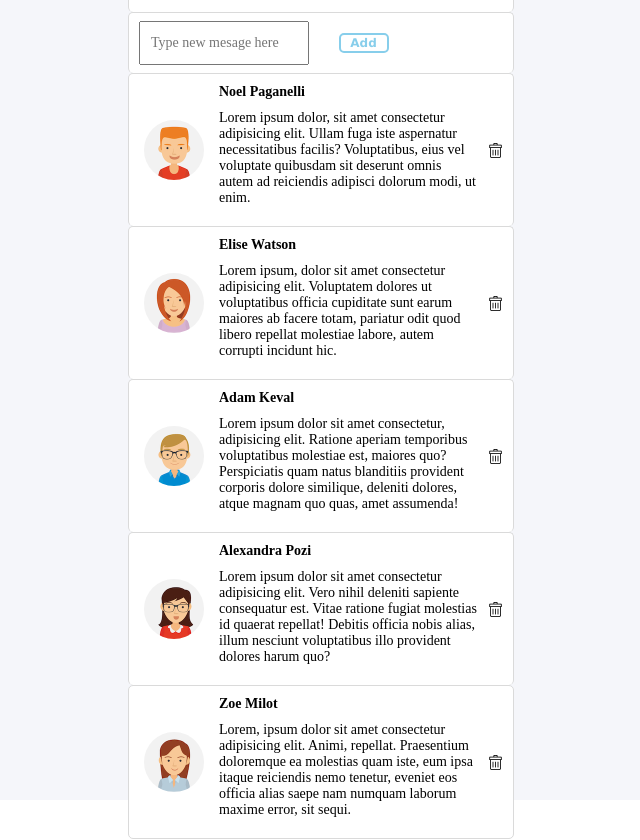
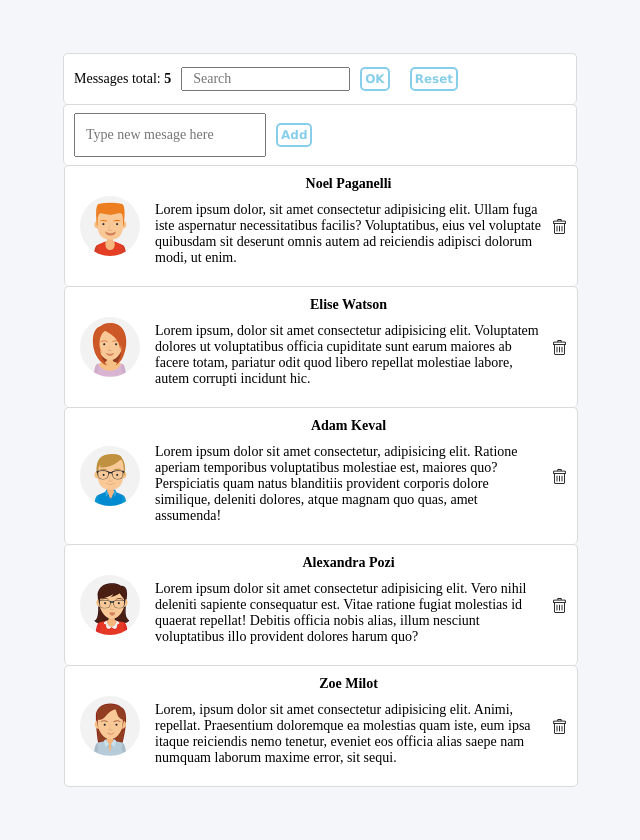
Before and after one commit to JulienCaron82/mymails, a plain HTML site: page index.html in a window 1280 px wide. Shown: the whole page, without its empty margins (320-960 px from the left). Drawn offline with nearby package versions, Linux system fonts and the light colour scheme.

Commit message:
Fixed mail-area overflow when adding many messages

```diff
--- a/index.html
+++ b/index.html
@@ -6,13 +6,13 @@
     </head>
     <body>
         <main>
-            <div id="mail-area">
-                <div id="mail-count-box" class="box row">
-                    <p>
+            <div id="mail-area" class="column">
+                <div id="mail-count-box" class="row box">
+                    <p id="mail-count">
                         Messages total: <span id="mail-count-val">0</span>
                     </p>
                     <div class="row">
-                        <input id="search-input" type="text" value="" required placeholder="search"></textarea>
+                        <input id="search-input" type="text" value="" required placeholder="Search"></textarea>
                         <div>
                             <button id="search-btn" class="ok">OK</button>
                         </div>
@@ -21,7 +21,7 @@
                         </div>
                     </div>
                 </div>
-                <div id="mail-new-box" class="box row">
+                <div id="mail-new-box" class="row box">
                     <div class="row">
                         <input id="mail-input" type="text" value="" required placeholder="Type new mesage here"></textarea>
                         <div>
@@ -30,13 +30,13 @@
                     </div>
                 </div>
                 <div id="mail-box">
-                    <div class="mail box row">
+                    <div class="mail row box">
                         <img
                         class="author-icon"
                         src="assets/avatar-1.jpg"
                         alt=""
                         >
-                        <div class="message">
+                        <div class="message column">
                             <h6 class="author">Noel Paganelli</h6>
                             <p class="content">
                                 Lorem ipsum dolor, sit amet consectetur adipisicing elit. Ullam fuga iste aspernatur necessitatibus facilis? Voluptatibus, eius vel voluptate quibusdam sit deserunt omnis autem ad reiciendis adipisci dolorum modi, ut enim.
@@ -49,13 +49,13 @@
                         >
                     </div>
 
-                    <div class="mail box row">
+                    <div class="mail row box">
                         <img
                         class="author-icon"
                         src="assets/avatar-2.jpg"
                         alt=""
                         >
-                        <div class="message">
+                        <div class="message column">
                             <h6 class="author">Elise Watson</h6>
                             <p class="content">
                                 Lorem ipsum, dolor sit amet consectetur adipisicing elit. Voluptatem dolores ut voluptatibus officia cupiditate sunt earum maiores ab facere totam, pariatur odit quod libero repellat molestiae labore, autem corrupti incidunt hic.
@@ -68,13 +68,13 @@
                         >
                     </div>
 
-                    <div class="mail box row">
+                    <div class="mail row box">
                         <img
                         class="author-icon"
                         src="assets/avatar-3.jpg"
                         alt=""
                         >
-                        <div class="message">
+                        <div class="message column">
                             <h6 class="author">Adam Keval</h6>
                             <p class="content">
                                 Lorem ipsum dolor sit amet consectetur, adipisicing elit. Ratione aperiam temporibus voluptatibus molestiae est, maiores quo? Perspiciatis quam natus blanditiis provident corporis dolore similique, deleniti dolores, atque magnam quo quas, amet assumenda!
@@ -87,13 +87,13 @@
                         >
                     </div>
 
-                    <div class="mail box row">
+                    <div class="mail row box">
                         <img
                         class="author-icon"
                         src="assets/avatar-4.jpg"
                         alt=""
                         >
-                        <div class="message">
+                        <div class="message column">
                             <h6 class="author">Alexandra Pozi</h6>
                             <p class="content">
                                 Lorem ipsum dolor sit amet consectetur adipisicing elit. Vero nihil deleniti sapiente consequatur est. Vitae ratione fugiat molestias id quaerat repellat! Debitis officia nobis alias, illum nesciunt voluptatibus illo provident dolores harum quo?
@@ -106,13 +106,13 @@
                         >
                     </div>
 
-                    <div class="mail box row">
+                    <div class="mail row box">
                         <img
                         class="author-icon"
                         src="assets/avatar-5.jpg"
                         alt=""
                         >
-                        <div class="message">
+                        <div class="message column">
                             <h6 class="author">Zoe Milot</h6>
                             <p class="content">
                                 Lorem, ipsum dolor sit amet consectetur adipisicing elit. Animi, repellat. Praesentium doloremque ea molestias quam iste, eum ipsa itaque reiciendis nemo tenetur, eveniet eos officia alias saepe nam numquam laborum maxime error, sit sequi.
--- a/script.js
+++ b/script.js
@@ -1,4 +1,4 @@
-fixLastMail();
+fixLastBoxBorder();
 
 // Compute number of messages
 setNbMessages();
@@ -8,17 +8,17 @@ $("#mail-box").on("click", ".trash", function() {
     $(this).parent().remove();
 
     // Set last-row class to last visible mail
-    fixLastMail();
+    fixLastBoxBorder();
 
     // Reset number of messages
     setNbMessages();
 });
 
-function fixLastMail() {
-    $("#mail-box").children().removeClass("last-mail");
-    $("#mail-box").children().filter(function() {
+function fixLastBoxBorder() {
+    $(".box").removeClass("last-box");
+    $(".box").filter(function() {
         return ($(this).css("display") != "none")
-    }).last().addClass("last-mail");
+    }).last().addClass("last-box");
 }
 
 function setNbMessages() {
@@ -33,7 +33,7 @@ $("#mail-add-btn").click(function() {
     let message = $("#mail-input").val();
     $("#mail-box").prepend(`<div class="mail box row">
         <img class="author-icon" src="assets/avatar-1.jpg" alt="">
-        <div class="message">
+        <div class="message column">
             <h6 class="author">Julien Caron</h6>
             <p class="content">${message}</p>
         </div>
@@ -41,7 +41,7 @@ $("#mail-add-btn").click(function() {
     </div>`);
 
     // Set last-row class to last visible mail
-    fixLastMail();
+    fixLastBoxBorder();
 
     // Reset number of messages
     setNbMessages();
@@ -65,7 +65,7 @@ $("#search-btn").click(function() {
     })
 
     // Set last-row class to last visible mail
-    fixLastMail();
+    fixLastBoxBorder();
 
     // Reset number of messages
     setNbMessages();
@@ -79,5 +79,5 @@ $("#reset-btn").click(function() {
     $("#mail-box").children().each(function() {$(this).css("display", "flex")});
 
     // Set last-row class to last visible mail
-    fixLastMail();
+    fixLastBoxBorder();
 });
--- a/style.css
+++ b/style.css
@@ -6,26 +6,34 @@
 }
 
 main {
+    background-color: #F5F6FA;
+    height: 100%;
+    width: 100%;
+    padding: 20px 0;
+}
+
+h6 {
+    font-weight: bold;
+    padding: 10px 0;
+    margin: 0;
+}
+
+/* Classes */
+.column {
     display: flex;
     flex-direction: column;
     justify-content: center;
     align-items: center;
-    background-color: #F5F6FA;
-    height: 100vh;
 }
 
 .row {
     display: flex;
     flex-direction: row;
-    justify-content: center;
+    justify-content: flex-start;
     align-items: center;
 }
 
 .box {
-    display: flex;
-    flex-direction: row;
-    justify-content: space-around;
-    align-items: center;
     text-align: left;
     width: 100%;
     border-top: 1px solid #DADADA;
@@ -36,74 +44,11 @@ main {
     background-color: #FFFFFF;
 }
 
-.ok {
-    width: 50px;
-    height: 20px;
-    border: 2px solid skyblue;
-    border-radius: 5px;
-    font-size: 12px;;
-    font-family: Verdana, Geneva, Tahoma, sans-serif;
-    font-weight: bold;
-    color: skyblue;
-    background-color: #FFFFFF;
-}
-
-.last-mail {
+.last-box {
     border-bottom: 1px solid #DADADA;
 }
 
-#mail-area {
-    width: 30%;
-}
-
-#mail-count-box {
-    height: 50px;
-    width: 100%;
-    justify-content: flex-start;
-}
-
-#mail-count-box p {
-    padding-left: 10px;
-}
-#mail-count-box div {
-    padding-left: 20px;
-}
-
-#search-input {
-    height: 20px;
-    width: 50%;
-}
-
-#mail-new-box {
-    justify-content: flex-start;
-    height: 60px;
-    width: 100%;
-}
-
-#mail-new-box div {
-    margin-left: 10px;
-    width: 100%;
-}
-
-#mail-box {
-    width: 100%;
-}
-
-#mail-input {
-    padding-left: 10px;
-    height: 40px;
-    width: 80%;
-}
-
-#mail-add-btn {
-    margin-left: 20px;
-    width: 50px;
-}
-
-#mail-count-val  {
-    font-weight: bold;
-}
-
+/* Messages area */
 .author-icon {
     display: flex;
     flex-direction: column;
@@ -119,19 +64,14 @@ main {
     border-radius: 50%;
 }
 
+.row.mail {
+    justify-content: space-between;
+}
+
 .message {
-    display: flex;
-    flex-direction: column;
-    justify-content: center;
     width: 80%;
     min-height: 100px;
     max-height: 200px;
-}
-
-.author {
-    font-weight: bold;
-    padding: 10px 0;
-    margin: 0;
 }
 
 .content {
@@ -149,6 +89,72 @@ main {
     padding: 10px;
 }
 
+.ok {
+    border: 2px solid skyblue;
+    border-radius: 5px;
+    font-size: 12px;;
+    font-family: Verdana, Geneva, Tahoma, sans-serif;
+    font-weight: bold;
+    color: skyblue;
+    background-color: #FFFFFF;
+    padding: 3px 3px;
+}
+
+/* IDs */
+#mail-area {
+    margin: auto auto;
+    width: 40%;
+    min-width: 300px;
+    min-height:100vh;
+}
+
+/* Count and search author */
+#mail-count-box {
+    height: 50px;
+    width: 100%;
+}
+
+#mail-count {
+    margin-left: 10px;
+}
+#mail-count-box div {
+    margin-left: 10px;
+    margin-right: 10px;
+}
+
+#mail-count-val  {
+    font-weight: bold;
+}
+
+#search-input {
+    height: 20px;
+    width: 50%;
+    min-width: 10px;
+    padding-left: 10px;
+}
+
+/* New Mail */
+#mail-new-box {
+    height: 60px;
+    width: 100%;
+}
+
+#mail-new-box div {
+    margin-left: 10px;
+}
+
+#mail-box {
+    width: 100%;
+}
+
+#mail-input {
+    padding-left: 10px;
+    height: 40px;
+    max-width: 80%;
+    min-width: 150px;
+}
+
+/* pseudo-classes effects */
 input:hover {
     border-color: black;
 }
```
